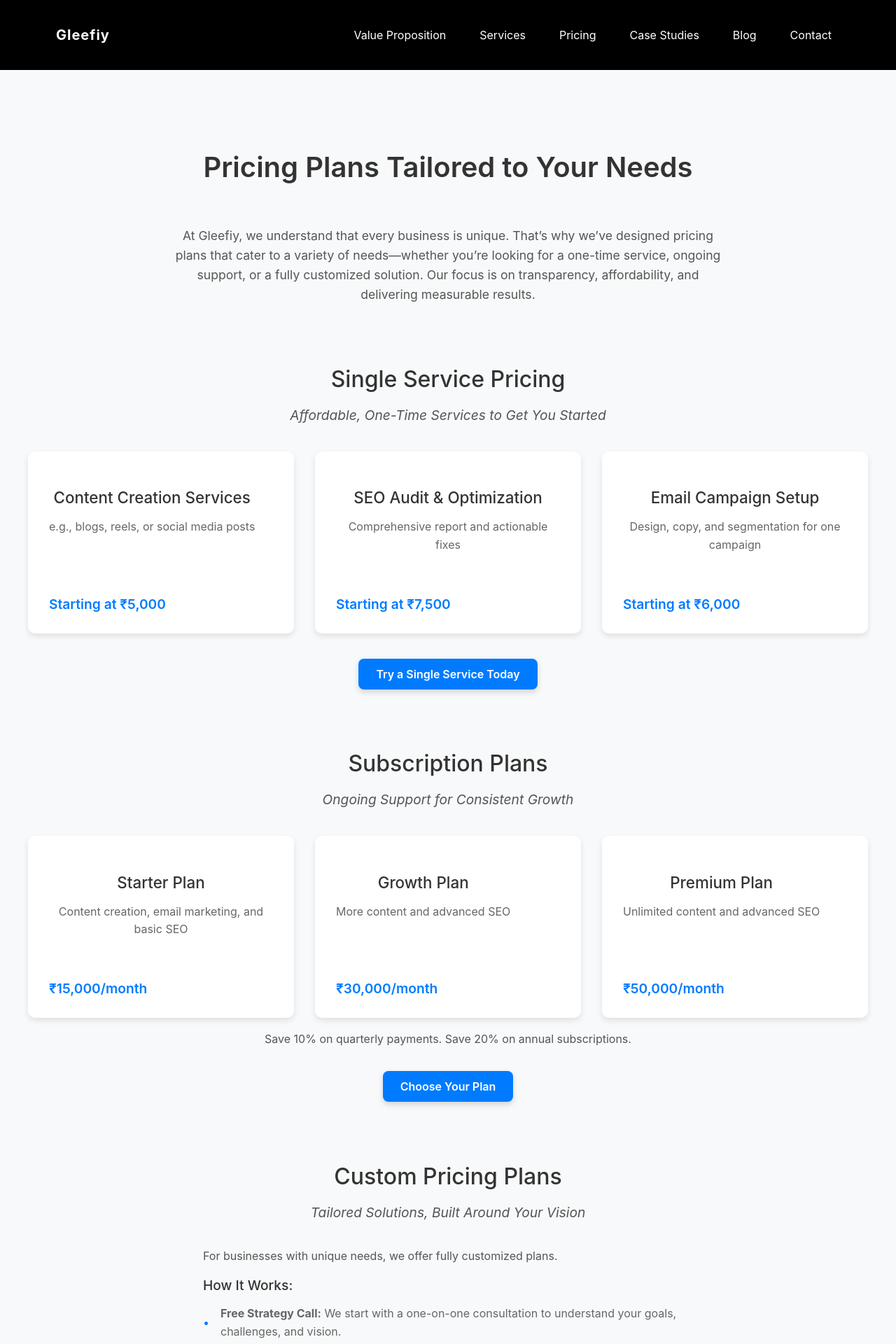
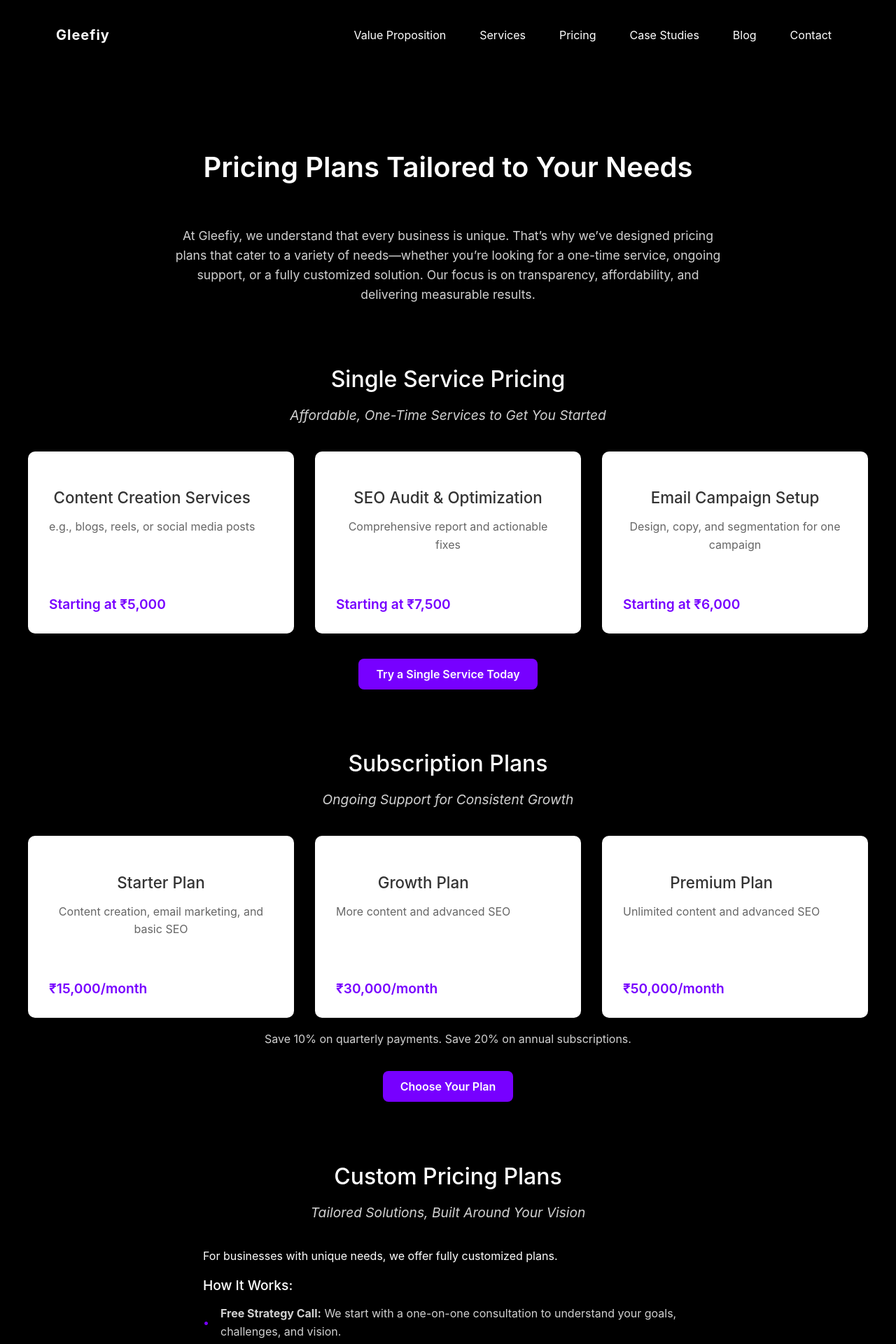
Before and after one commit to gleefiy/Gleefiy, a React (Create React App) app: page /pricing in a window 1280 px wide. Shown: the top 1920 px of the page at 70% size. Built offline with nearby package versions, Linux system fonts and the light colour scheme.

Commit message:
Color scheme

```diff
--- a/src/components/CaseStudies/CaseStudies.js
+++ b/src/components/CaseStudies/CaseStudies.js
@@ -57,6 +57,8 @@
         </div>
       </div>
       </InViewAnimation>
+      <br/>
+      <br/>
       <CTASection title="Subscribe for AI-Driven Insights to Stay Ahead of the Competition!"
               buttonText="Subscribe Now"
               buttonLink="/pricing"/>
--- a/src/components/Prices/Pricing.css
+++ b/src/components/Prices/Pricing.css
@@ -1,7 +1,7 @@
 
 .pricing-section {
     padding: 80px 0 0 0;
-    background-color: #f8f9fa;
+    background-color: #000000;
   }
 
   .container {
@@ -19,7 +19,7 @@
   .pricing-headline {
     font-size: 2.5rem;
     font-weight: 600;
-    color: #333;
+    color: #ffffff;
     text-align: center;
     margin-bottom: 40px;
     line-height: 1.3;
@@ -27,7 +27,7 @@
 
   .pricing-intro {
       font-size: 1.1rem;
-      color: #555;
+      color: #d1d1d1;
       text-align: center;
       margin-bottom: 60px;
       max-width: 800px;
@@ -42,7 +42,7 @@
   .pricing-category-title {
     font-size: 2rem;
     font-weight: 500;
-    color: #333;
+    color: #ffffff;
     text-align: center;
     margin-bottom: 20px;
   }
@@ -50,7 +50,7 @@
   .pricing-category-subtitle {
       font-size: 1.2rem;
       font-style: italic;
-      color: #555;
+      color: #d1d1d1;
       text-align: center;
       margin-bottom: 40px;
   }
@@ -94,7 +94,7 @@
   .pricing-item-price {
     font-size: 1.2rem;
     font-weight: 600;
-    color: #007bff;
+    color: #7700ff;
     margin-top: auto;
   }
 
@@ -104,7 +104,7 @@
     font-size: 1rem;
     font-weight: 600;
     color: #fff;
-    background-color: #007bff;
+    background-color: #7700ff;
     text-decoration: none;
     border-radius: 8px;
     transition: background-color 0.3s ease-in-out, transform 0.2s ease-in-out, box-shadow 0.2s ease-in-out;
@@ -114,14 +114,15 @@
   }
 
   .pricing-cta:hover {
-    background-color: #0056b3;
+    background-color: #fff;
+    color: #7700ff;
     transform: translateY(-3px);
     box-shadow: 0 6px 12px rgba(0, 0, 0, 0.2);
   }
 
   .pricing-discount {
       font-size: 1rem;
-      color: #555;
+      color: #d1d1d1;
       text-align: center;
       margin-top: 20px;
   }
@@ -134,13 +135,13 @@
 
   .custom-pricing-content p {
       margin-bottom: 20px;
-      color: #555;
+      color: #ffffff;
   }
 
   .custom-pricing-content h3 {
       font-size: 1.2rem;
       font-weight: 500;
-      color: #333;
+      color: #ffffff;
       margin-bottom: 10px;
   }
 
@@ -151,7 +152,7 @@
 
   .custom-pricing-steps li, .custom-pricing-examples li {
       margin-bottom: 10px;
-      color: #666;
+      color: #d1d1d1;
       line-height: 1.6;
       position: relative;
       padding-left: 25px;
@@ -163,7 +164,7 @@
       left: 0;
       top: 50%;
       transform: translateY(-50%);
-      color: #007bff;
+      color: #7700ff;
   }
 
   .final-cta {
--- a/src/components/Services/Services.js
+++ b/src/components/Services/Services.js
@@ -154,9 +154,11 @@
         </div> */}
 
       </div>
+      <br/>
+      <br/>
       <CTASection title="Boost Your Business with AI-Powered Assistance"
               buttonText="Book a Consultation Today!"
-              buttonLink="/contact"/>
+              buttonLink="/contact" />
     </section>
   );
 };
--- a/src/components/ValueProposition/ValueProposition.css
+++ b/src/components/ValueProposition/ValueProposition.css
@@ -2,7 +2,7 @@
 
 .value-proposition {
     /* padding: 80px 0;  Consistent padding */
-    background-color: #fff; /* White background */
+    background-color: #000; /* White background */
   }
 
   .container {
@@ -20,7 +20,7 @@
   .value-headline {
     font-size: 2.8rem; /* Adjust as needed */
     font-weight: 600;
-    color: #333;
+    color: #ffffff;
     text-align: center; /* Center the headline */
     margin-bottom: 60px; /* Space below headline */
     line-height: 1.3;
@@ -36,7 +36,7 @@
   .benefits-section h2 {
       font-size: 2rem;
       font-weight: 500;
-      color: #333;
+      color: #ffffff;
       text-align: center;
       margin-bottom: 40px;
   }
@@ -58,7 +58,7 @@
       width: 60px;
       height: 60px;
       border-radius: 50%;
-      background-color: #e0f2f7; /* Light blue background */
+      background: linear-gradient(135deg, #7700ff, #2575fc) ; /* Light blue background */
       display: flex;
       justify-content: center;
       align-items: center;
@@ -71,7 +71,7 @@
   .benefit-details h3 {
     font-size: 1.4rem;
     font-weight: 500;
-    color: #000000;
+    color: #ffffff;
     margin-bottom: 10px;
   }
 
@@ -99,7 +99,7 @@
     font-size: 1.1rem;
     font-weight: 600;
     color: #fff;
-    background-color: #007bff;
+    background-color: #7700ff;
     text-decoration: none;
     border-radius: 8px;
     transition: background-color 0.3s ease-in-out, transform 0.2s ease-in-out, box-shadow 0.2s ease-in-out;
@@ -107,7 +107,8 @@
   }
 
   .cta-button:hover {
-    background-color: #0056b3;
+    background-color: #fff;
+    color: #7700ff;
     transform: translateY(-3px);
     box-shadow: 0 6px 12px rgba(0, 0, 0, 0.2);
   }
```
